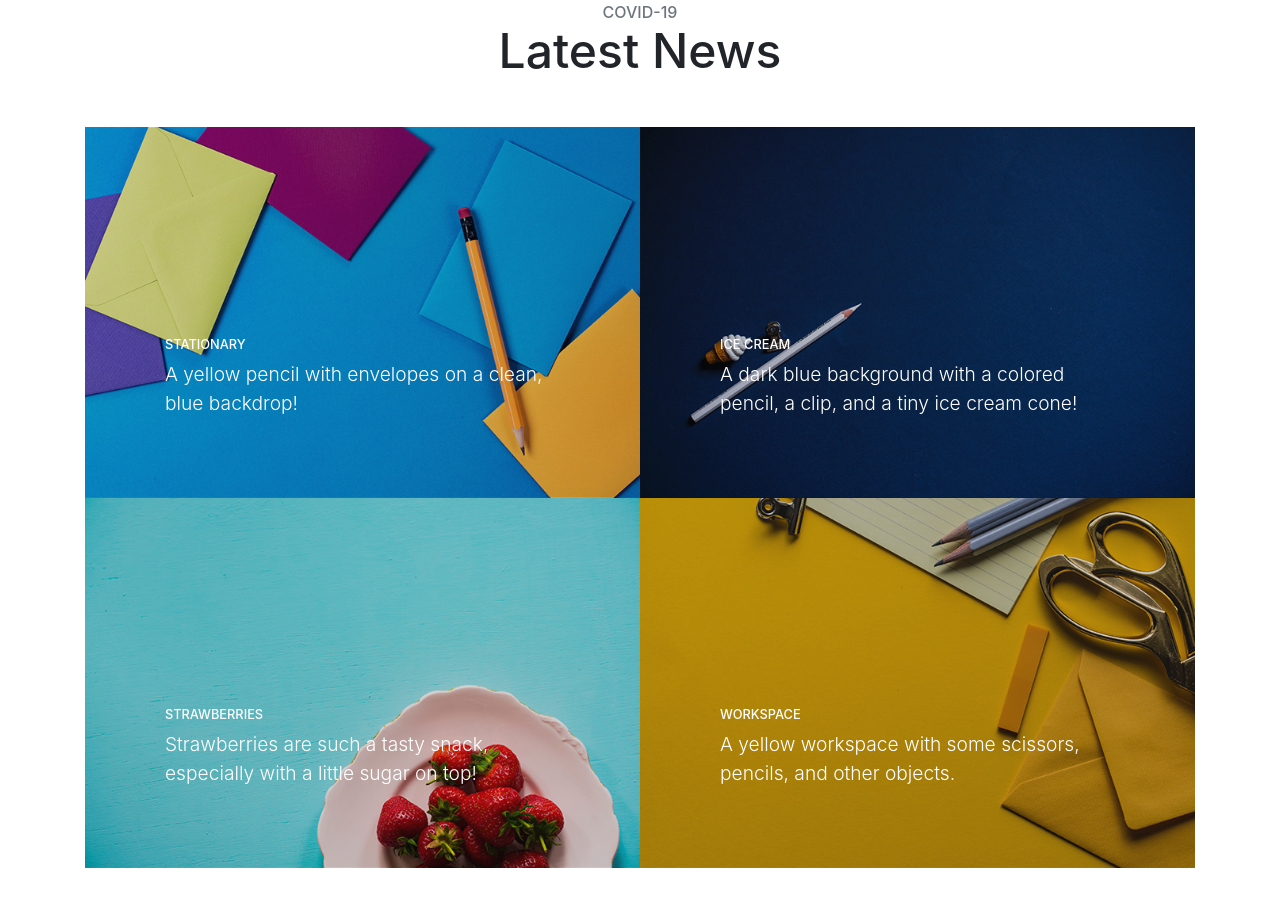
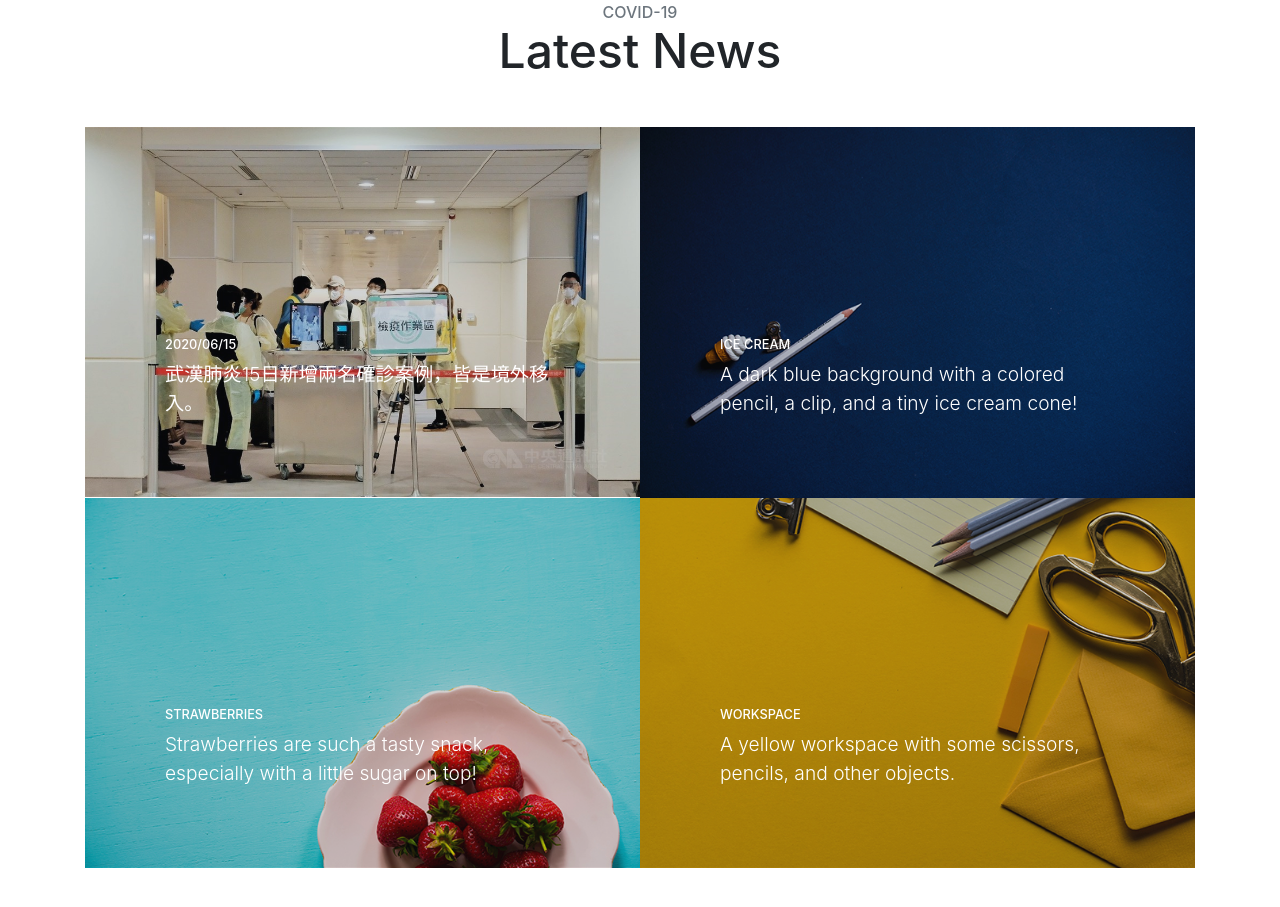
Before and after one commit to Connie1002/covid-19, a website with bundled scripts: page index.html in a window 1280 px wide. Shown: the part 2713-3620 px from the top of the page. Built offline with nearby package versions, Linux system fonts and the light colour scheme; files whose address does not match are found by name.

Commit message:
Update index.html

```diff
--- a/index.html
+++ b/index.html
@@ -150,11 +150,11 @@
           <a class="portfolio-item" href="#">
             <span class="caption">
               <span class="caption-content">
-                <h2>Stationary</h2>
-                <p class="mb-0">A yellow pencil with envelopes on a clean, blue backdrop!</p>
+                <h2>2020/06/15</h2>
+                <p class="mb-0">武漢肺炎15日新增兩名確診案例，皆是境外移入。</p>
               </span>
             </span>
-            <img class="img-fluid" src="img/portfolio-1.jpg" alt="">
+            <img class="img-fluid" src="news1.jpeg"alt="">
           </a>
         </div>
         <div class="col-lg-6">
```
